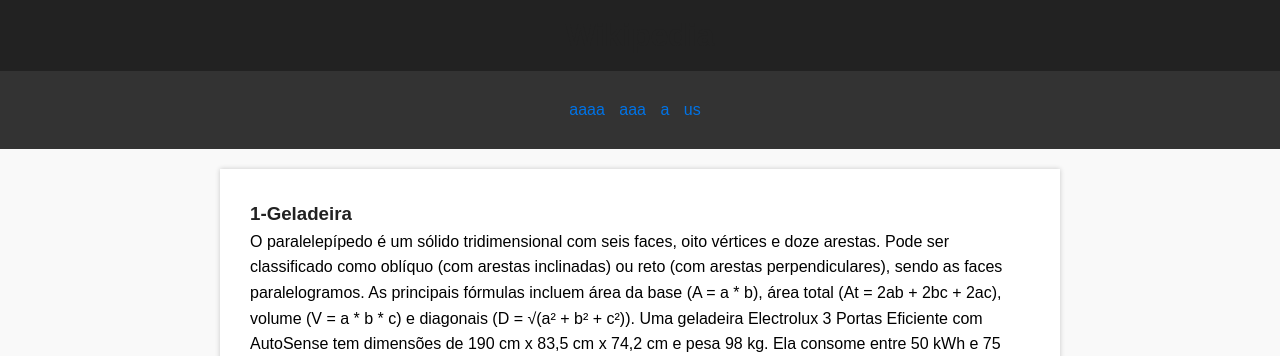
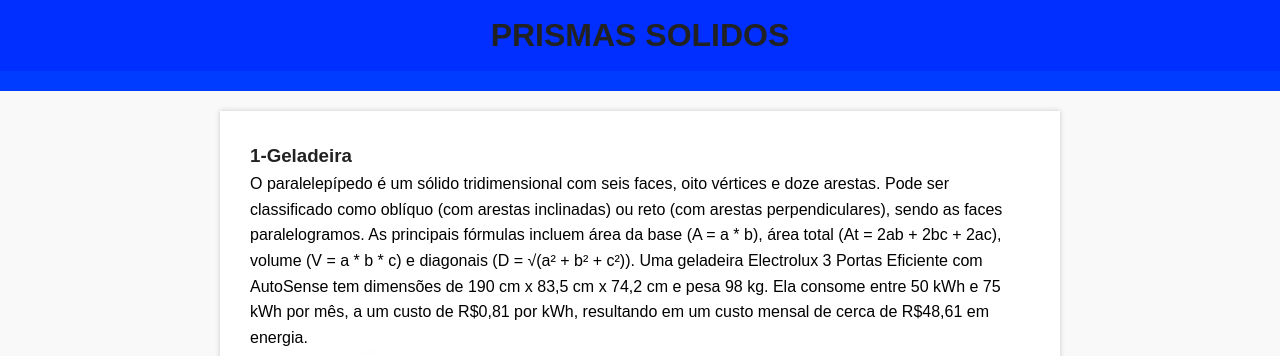
Before and after one commit to danielrivl/projetomatematica2, a plain HTML site: page index.html in a window 1280 px wide. Shown: the top 356 px of the page. Drawn offline with Linux system fonts and the light colour scheme; files whose address does not match are found by name.

Commit message:
Add files via upload

```diff
--- a/index.html
+++ b/index.html
@@ -8,15 +8,9 @@
 </head>
 <body>
     <header>
-        <h1>Wikipedia</h1>
+        <h1>PRISMAS SOLIDOS</h1>
     </header>
     <nav>
-        <ul>
-            <li><a href="#">aaaa</a></li>
-            <li><a href="#">aaa</a></li>
-            <li><a href="#">a</a></li>
-            <li><a href="#">us</a></li>
-        </ul>
     </nav>
     <main>
         <article>
--- a/styles.css
+++ b/styles.css
@@ -11,14 +11,14 @@ body {
 }
 
 header {
-    background-color: #222;
+    background-color: rgb(0, 47, 255);
     color: #fff;
     padding: 10px;
     text-align: center;
 }
 
 nav {
-    background-color: #333;
+    background-color: rgb(0, 60, 255);
     color: #fff;
     padding: 10px;
     text-align: center;
```
Also changed, not shown: imagens/alexa.jpeg (added), imagens/cone.jpeg (added), imagens/geladeira.jpeg (added), imagens/maquinadelavar.jpeg (added), imagens/microondas.jpeg (added).
